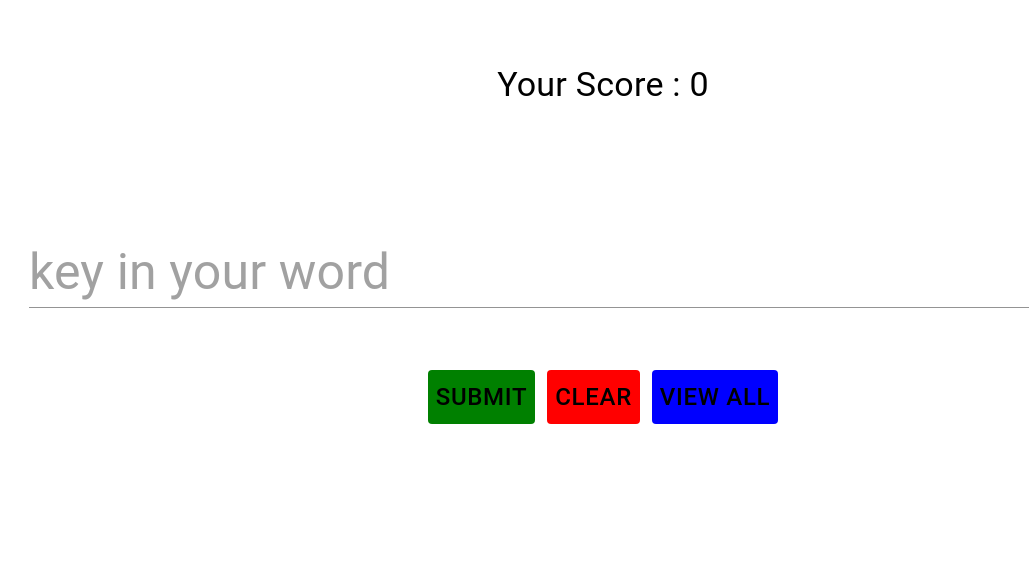
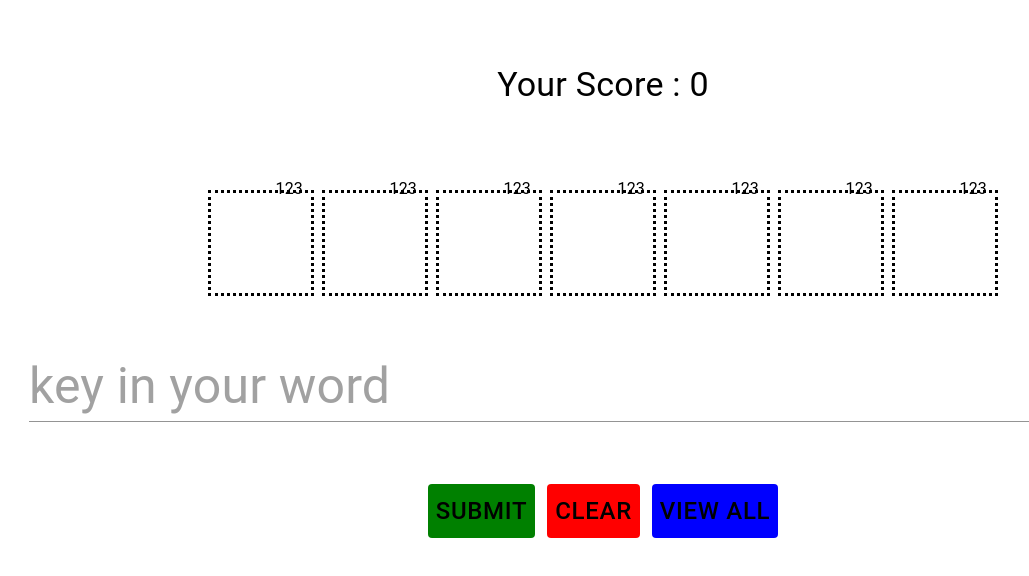
Before and after one commit to Muzamir0604/Scrabble_Calculator, a React (Create React App) app in the folder frontend/scrabble/: page / in a window 1280 px wide. Shown: the top 576 px of the page, without its empty margins (37-1066 px from the left). Built offline with nearby package versions, Linux system fonts and the light colour scheme; no server answers.

Commit message:
style(tile): add tile component
add for better visualization of words input and reference to the score via a subscript, allow user to see the number of words they are allowed to input

```diff
--- /dev/null
+++ b/frontend/scrabble/src/components/tile.js
@@ -0,0 +1,62 @@
+import React from "react";
+import { Box, Typography, Grid } from "@material-ui/core";
+import { makeStyles } from "@material-ui/core/styles";
+import capitalize from "../utils/textTransformer";
+const useStyles = makeStyles({
+  box: {
+    borderStyle: "dotted",
+    backgroundColor: "transparent",
+    width: "100px",
+    height: "100px",
+    margin: "0.25em",
+    alignItems: "centre",
+    justifyItems: "centre",
+  },
+  grid: {},
+  type: { fontSize: "58px" },
+  sub: {
+    fontSize: "16px",
+    textAlign: "right",
+    margin: "-1em 0.5em",
+  },
+});
+function Tile(props) {
+  const classes = useStyles();
+  const txt = "123";
+
+  return (
+    <React.Fragment>
+      <Grid
+        container
+        className={classes.grid}
+        // alignContent="center"
+        // alignItems="center"
+        justify="center"
+      >
+        {[...Array(props.count)].map((val, key) => {
+          return (
+            <Grid item>
+              <Box key={key} className={classes.box}>
+                <Typography className={classes.type}>
+                  {props.word !== undefined
+                    ? capitalize(props.word[key]) !== null
+                      ? capitalize(props.word[key])
+                      : null
+                    : null}
+                </Typography>
+                <Typography className={classes.sub}>
+                  {props.word !== undefined
+                    ? txt !== null
+                      ? capitalize(txt)
+                      : null
+                    : null}
+                </Typography>
+              </Box>
+            </Grid>
+          );
+        })}
+      </Grid>
+    </React.Fragment>
+  );
+}
+export default Tile;
--- a/frontend/scrabble/src/containers/input.js
+++ b/frontend/scrabble/src/containers/input.js
@@ -13,8 +13,11 @@ import {
 import { Formik } from "formik";
 import { postUserEntryList } from "../actions/userEntryActions";
 import * as Yup from "yup";
+import Tile from "../components/tile";
+
 const schema = Yup.object({
   word: Yup.string()
+    .max(7, "Maximum 7 letters")
     .required("Required")
     .matches(/^[a-zA-Z]+$/, "Word must be only letters"),
 });
@@ -63,6 +66,8 @@ function InputForm(props) {
         }}
       >
         {(props) => (
+          <React.Fragment>
+            <Tile word={props.values.word} count={7} />
             <form onSubmit={props.handleSubmit}>
               <FormGroup>
                 <FormControl>
@@ -108,6 +113,7 @@ function InputForm(props) {
                 View All
               </Button>
             </form>
+          </React.Fragment>
         )}
       </Formik>
     </React.Fragment>
--- a/frontend/scrabble/src/utils/textTransformer.js
+++ b/frontend/scrabble/src/utils/textTransformer.js
@@ -1,3 +1,7 @@
 export default function capitalize(word) {
-  return word[0].toUpperCase() + word.slice(1).toLowerCase();
+  if (word !== undefined) {
+    return word[0].toUpperCase() + word.slice(1).toLowerCase();
+  } else {
+    return null;
+  }
 }
```
Also changed, not shown: 1 other file (tests, documents, lock files or other folders). Lines whose indentation alone changed are shown as unchanged.
